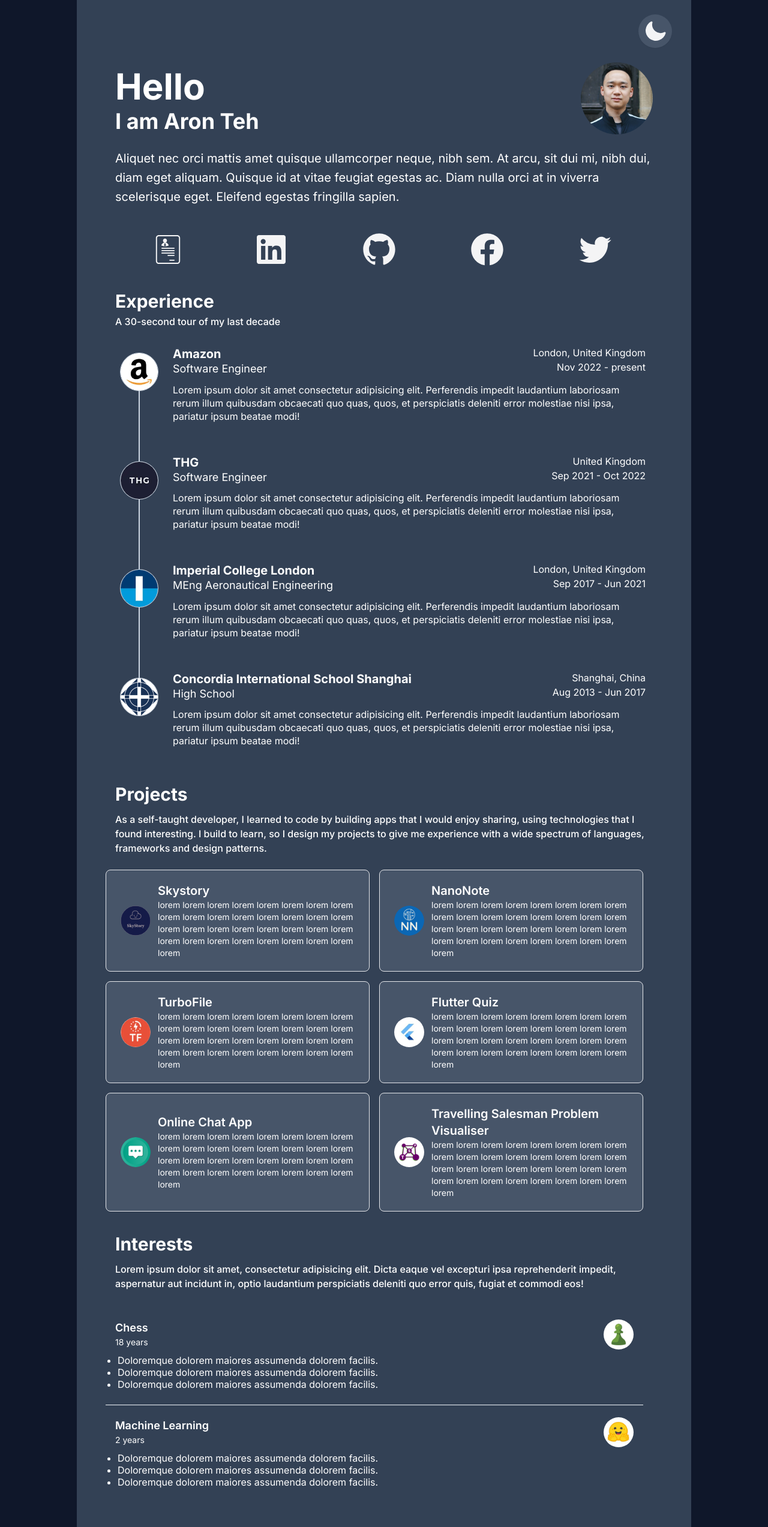
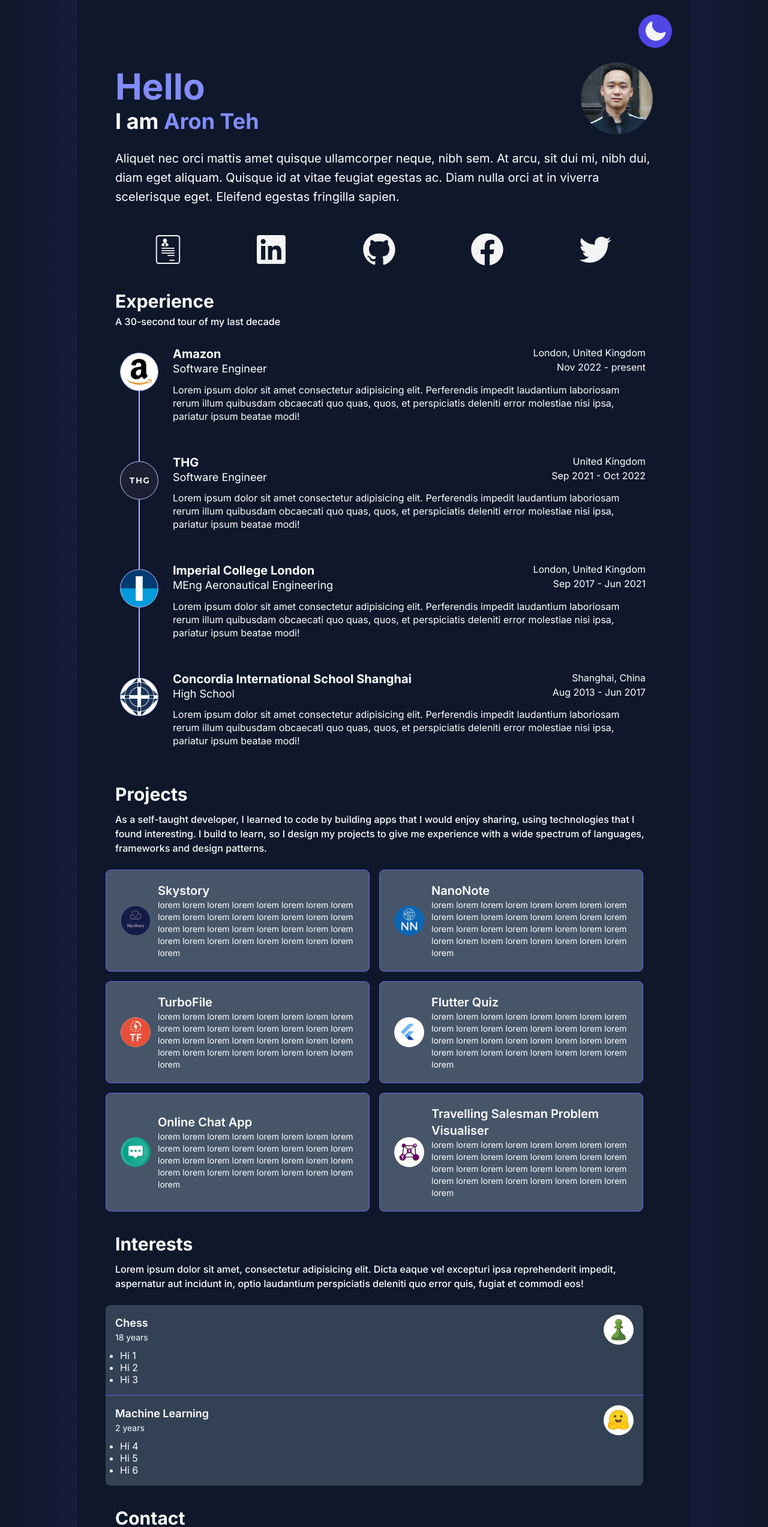
Before and after one commit to Ellipsoul/portfolio-v2, a Next.js app: page / in a window 1280 px wide. Shown: the top 2546 px of the page at 60% size. Built offline with nearby package versions, Linux system fonts and the light colour scheme.

Commit message:
Implement interesting accent colours

```diff
--- a/app/(app)/HeaderSection.tsx
+++ b/app/(app)/HeaderSection.tsx
@@ -19,9 +19,9 @@ const DarkModeToggle = () => {
       type="button"
       onClick={() => setTheme(theme === "light" ? "dark" : "light")}
       className="rounded-full p-2 focus-visible:outline focus-visible:outline-2 focus-visible:outline-offset-2 shadow-sm
-      bg-primary-300 hover:bg-primary-200 focus-visible:outline-primary-200
-      text-shade-700 hover:text-shade-600 dark:text-shade-100 dark:hover:text-shade-50
-      dark:bg-primary-600 dark:hover:bg-primary-500 dark:focus-visible:outline-primary-500"
+      bg-primary-200 hover:bg-primary-100 focus-visible:outline-primary-200
+      text-accent-600 hover:text-accent-500 dark:text-shade-100 dark:hover:text-shade-50
+      dark:bg-accent-600 dark:hover:bg-accent-500 dark:focus-visible:outline-accent-500"
     >
       {theme === "light" ? (
         <SunIcon className="h-6 w-6 sm:h-10 sm:w-10" aria-hidden="true" />
--- a/app/(app)/InterestsSection.tsx
+++ b/app/(app)/InterestsSection.tsx
@@ -22,8 +22,10 @@ export default function InterestsSection(): ReactElement {
               <li
                 key={interest.id}
                 className={classNames(
-                  interest.id !== 1 ? "border-t border-primary-500 dark:border-primary-100" : "",
-                  "relative py-5 px-4 my-1 bg-primary-100 dark:bg-primary-700 hover:bg-primary-200 dark:hover:bg-primary-600",
+                  interest.id !== 1 ? "border-t border-accent-300 dark:border-accent-500" : "",
+                  interest.id === 1 ? "rounded-t-lg" : "",
+                  interest.id === interests.length ? "rounded-b-lg" : "",
+                  "relative p-4 bg-primary-100 dark:bg-primary-700 hover:bg-primary-200 dark:hover:bg-primary-600",
                 )}
               >
                 <div className="flex justify-between space-x-3">
@@ -38,7 +40,7 @@ export default function InterestsSection(): ReactElement {
                   <Image src={interest.logo} width={50} height={50} alt={"Interest Image"} className="rounded-full" />
                 </div>
                 {/* Description list */}
-                <ul className="mt-2 px-1 leading-7">
+                <ul className="mt-2 pl-2 leading-7">
                   {interest.description.map(sentence => (
                     <li className="list-item list-disc leading-5" key={sentence}>
                       {sentence}
--- a/app/(app)/IntroSection.tsx
+++ b/app/(app)/IntroSection.tsx
@@ -10,8 +10,16 @@ export default function IntroSection(): ReactElement {
       <div className="mx-auto max-w-4xl text-base leading-7 text-shade-800 dark:text-plain">
         <div className="flex flex-row items-center justify-between w-full">
           <div>
-            <h1 className="mt-2 text-4xl md:text-6xl font-bold tracking-normal">Hello</h1>
-            <h1 className="mt-2 text-3xl md:text-4xl font-bold tracking-normal">I am Aron Teh</h1>
+            <h1
+              className="mt-2 text-4xl md:text-6xl font-bold tracking-normal
+              text-accent-600 dark:text-accent-400"
+            >
+              Hello
+            </h1>
+            <h1 className="mt-2 text-3xl md:text-4xl font-bold tracking-normal">
+              <span>I am </span>
+              <span className="text-accent-600 dark:text-accent-400">Aron Teh</span>
+            </h1>
           </div>
           <Image className="rounded-full" width={120} height={120} src="/profile.jpg" alt={"Profile Photo"} />
         </div>
--- a/app/(app)/ProjectsSection.tsx
+++ b/app/(app)/ProjectsSection.tsx
@@ -18,9 +18,11 @@ export default function ProjectsSection(): ReactElement {
         {projects.map((project: Project) => (
           <div
             key={project.name}
-            className="relative flex items-center space-x-3 rounded-lg border px-6 py-5
+            className="relative flex items-center space-x-3 rounded-lg px-6 py-5
             bg-primary-200 dark:bg-primary-600 hover:bg-primary-50 dark:hover:bg-primary-500
-            shadow-sm focus-within:ring-2 focus-within:ring-accent-500 focus-within:ring-offset-2 hover:border-primary-400"
+            shadow-sm focus-within:ring-2 focus-within:ring-accent-500 focus-within:ring-offset-2
+            border border-accent-300 dark:border-accent-500
+            hover:border-accent-500 dark:hover:border-accent-200"
           >
             <Image className="rounded-full" width={50} height={50} src={project.image} alt={"Project Logo"} />
             <div className="min-w-0 flex-1">
--- a/app/(app)/TimelineSection.tsx
+++ b/app/(app)/TimelineSection.tsx
@@ -20,7 +20,8 @@ export default function TimelineSection(): ReactElement {
             {/* Vertical timeline segment */}
             {eventIdx !== timeline.length - 1 ? (
               <span
-                className="absolute top-4 left-6 md:left-8 lg:left-10 -ml-px h-11/10 md:h-6/5 w-0.5 bg-primary-300"
+                className="absolute top-4 left-6 md:left-8 lg:left-10 -ml-px h-11/10 md:h-6/5 w-0.5
+                bg-accent-500 dark:bg-accent-300"
                 aria-hidden="true"
               />
             ) : null}
@@ -29,7 +30,7 @@ export default function TimelineSection(): ReactElement {
               {/* Image */}
               <Image
                 className="h-12 w-12 md:h-16 md:w-16 rounded-full flex items-center justify-center
-                  ring-8 ring-white ring-inset border border-primary-300"
+                  ring-8 ring-white ring-inset border border-accent-500 dark:border-accent-300"
                 src={event.imageSrc}
                 width={50}
                 height={50}
--- a/app/(app)/constants.tsx
+++ b/app/(app)/constants.tsx
@@ -233,11 +233,7 @@ export const interests: Interest[] = [
     id: 1,
     name: "Chess",
     time: "18 years",
-    description: [
-      "Doloremque dolorem maiores assumenda dolorem facilis.",
-      "Doloremque dolorem maiores assumenda dolorem facilis.",
-      "Doloremque dolorem maiores assumenda dolorem facilis.",
-    ],
+    description: ["Hi 1", "Hi 2", "Hi 3"],
     logo: "/interest_logos/chesscom.png",
     url: "https://www.chess.com/member/ellipsoul",
   },
@@ -245,11 +241,7 @@ export const interests: Interest[] = [
     id: 2,
     name: "Machine Learning",
     time: "2 years",
-    description: [
-      "Doloremque dolorem maiores assumenda dolorem facilis.",
-      "Doloremque dolorem maiores assumenda dolorem facilis.",
-      "Doloremque dolorem maiores assumenda dolorem facilis.",
-    ],
+    description: ["Hi 4", "Hi 5", "Hi 6"],
     logo: "/interest_logos/huggingface.png",
     url: "https://huggingface.co/Ellipsoul/",
   },
--- a/app/page.tsx
+++ b/app/page.tsx
@@ -10,8 +10,12 @@ import ContactSection from "./(app)/ContactSection";
 
 export default function HomePage(): ReactElement {
   return (
-    <div className="mx-auto px-4 sm:px-12 lg:px-24 bg-primary-200 dark:bg-primary-900">
-      <div className="mx-auto max-w-5xl bg-primary-100 dark:bg-primary-700">
+    <div
+      className="mx-auto px-4 sm:px-12 lg:px-24
+      bg-gradient-to-r from-primary-100 via-primary-300 to-primary-100
+      dark:from-primary-900 dark:via-accent-900 dark:to-primary-900"
+    >
+      <div className="mx-auto max-w-5xl bg-primary-100 dark:bg-primary-900">
         <HeaderSection />
         <IntroSection />
         <TimelineSection />
--- a/tailwind.config.js
+++ b/tailwind.config.js
@@ -13,14 +13,22 @@ module.exports = {
         "11/10": "110%",
         "6/5": "120%",
       },
+      backgroundImage: {
+        "gradient-radial": "radial-gradient(var(--tw-gradient-stops))",
+      },
       fontFamily: { sans: ["Inter var", ...defaultTheme.fontFamily.sans] },
       colors: {
         plain: colors.white,
         shade: colors.gray,
         primary: colors.slate,
-        accent: colors.emerald,
+        accent: colors.indigo,
         // secondary: colors.zinc,
       },
     },
   },
 };
+
+// background-color: #e5e5f7;
+// opacity: 0.8;
+// background-image: radial-gradient(#444cf7 0.5px, #e5e5f7 0.5px);
+// background-size: 10px 10px;
```
